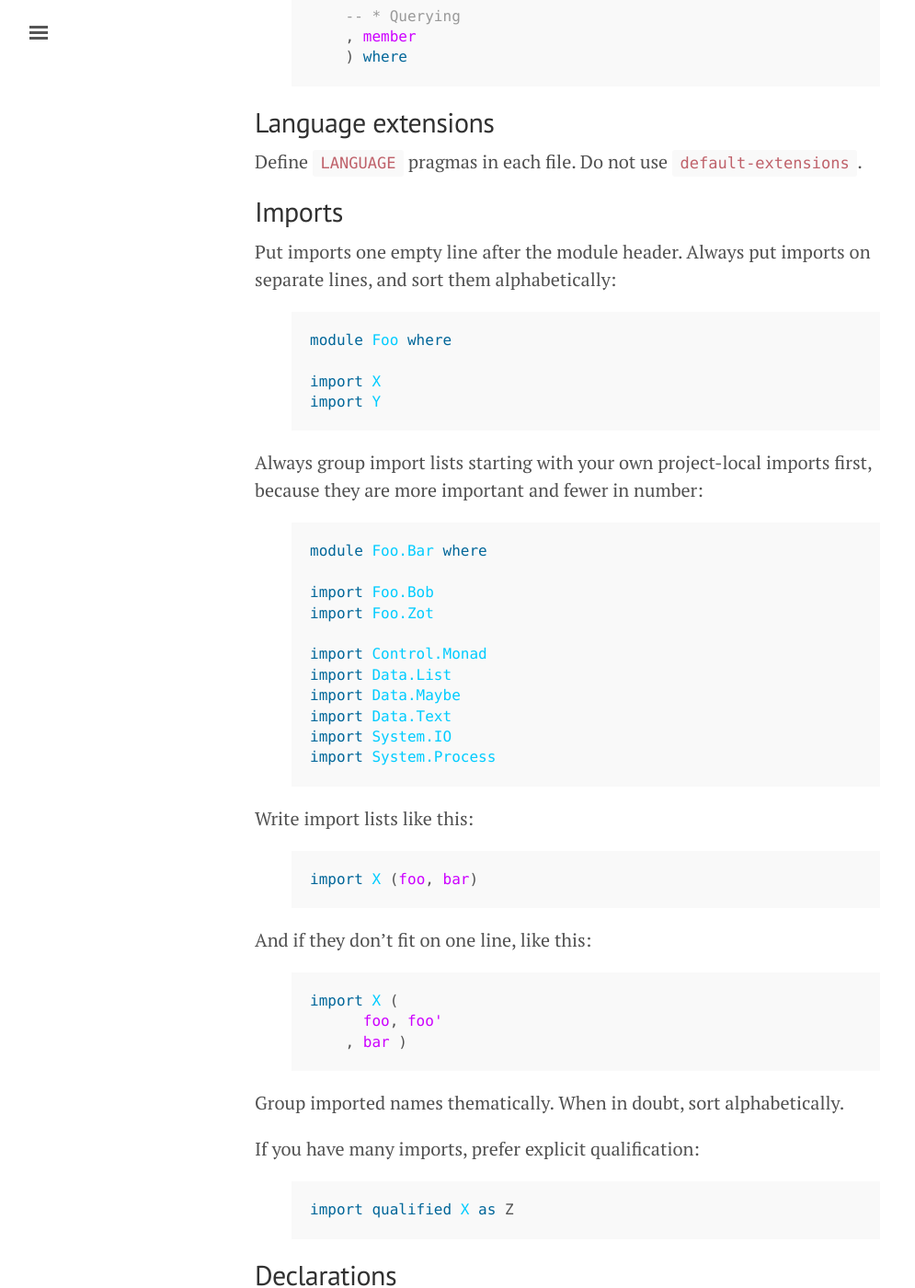
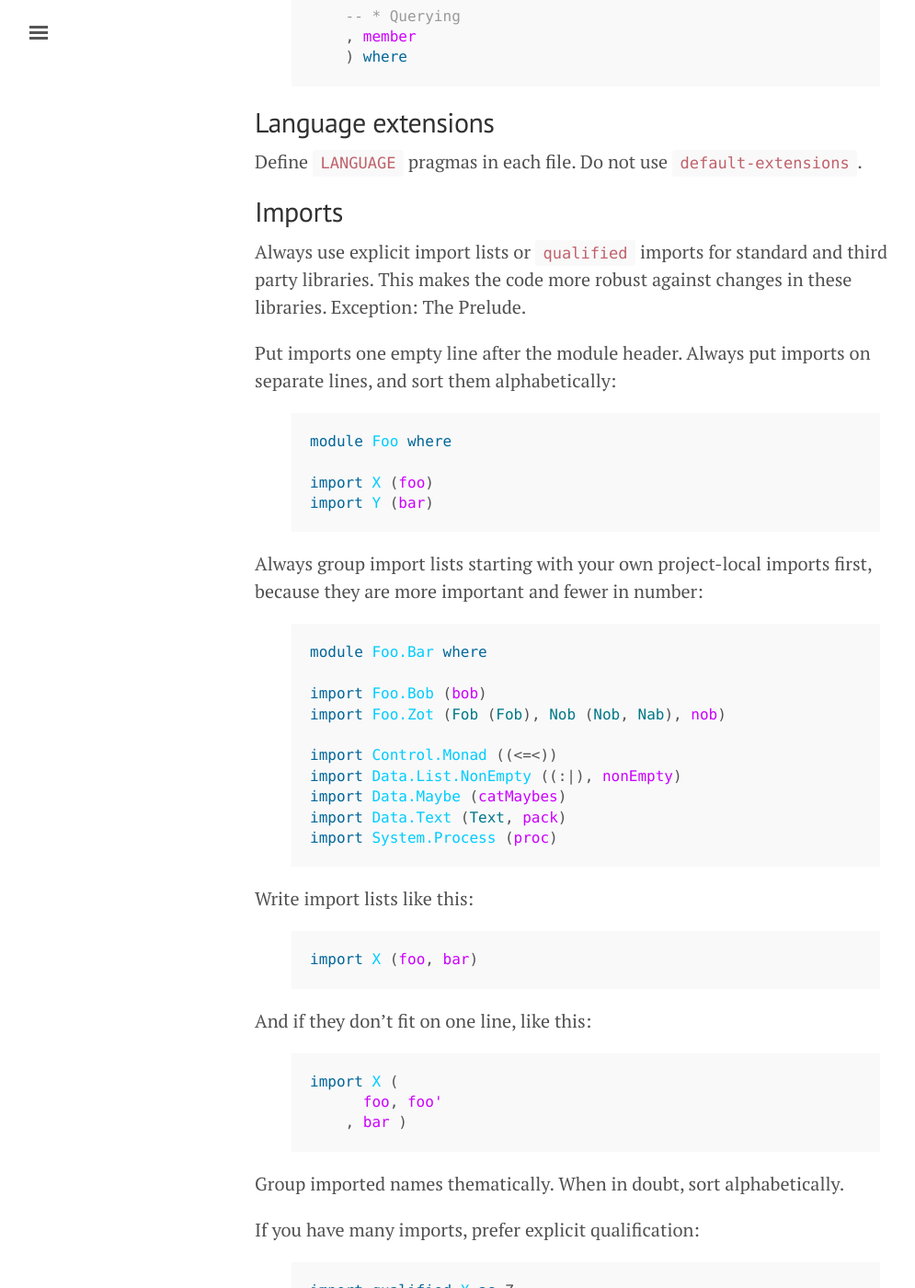
Before and after one commit to futufeld/haskell-guide, a Jekyll site: the page built from style.md, in a window 1280 px wide and 1400 px high, scrolled down 2125 px. Shown: the whole window at 92% size, without its empty margins (3-998 px from the left). Built offline with Jekyll 4.4.1, drawn with Linux system fonts in a browser that asks for light colours.

Commit message:
FIX: Mandate explicit import lists

```diff
--- a/style.md
+++ b/style.md
@@ -69,14 +69,18 @@ Define `LANGUAGE` pragmas in each file. Do not use `default-extensions`.
 Imports
 -------
 
+Always use explicit import lists or `qualified` imports for standard and third
+party libraries. This makes the code more robust against changes in these
+libraries. Exception: The Prelude.
+
 Put imports one empty line after the module header. Always put imports
 on separate lines, and sort them alphabetically:
 
 {% highlight haskell %}
 module Foo where
 
-import X
-import Y
+import X (foo)
+import Y (bar)
 {% endhighlight %}
 
 Always group import lists starting with your own project-local imports
@@ -85,15 +89,14 @@ first, because they are more important and fewer in number:
 {% highlight haskell %}
 module Foo.Bar where
 
-import Foo.Bob
-import Foo.Zot
+import Foo.Bob (bob)
+import Foo.Zot (Fob (Fob), Nob (Nob, Nab), nob)
 
-import Control.Monad
-import Data.List
-import Data.Maybe
-import Data.Text
-import System.IO
-import System.Process
+import Control.Monad ((<=<))
+import Data.List.NonEmpty ((:|), nonEmpty)
+import Data.Maybe (catMaybes)
+import Data.Text (Text, pack)
+import System.Process (proc)
 {% endhighlight %}
 
 Write import lists like this:
```
